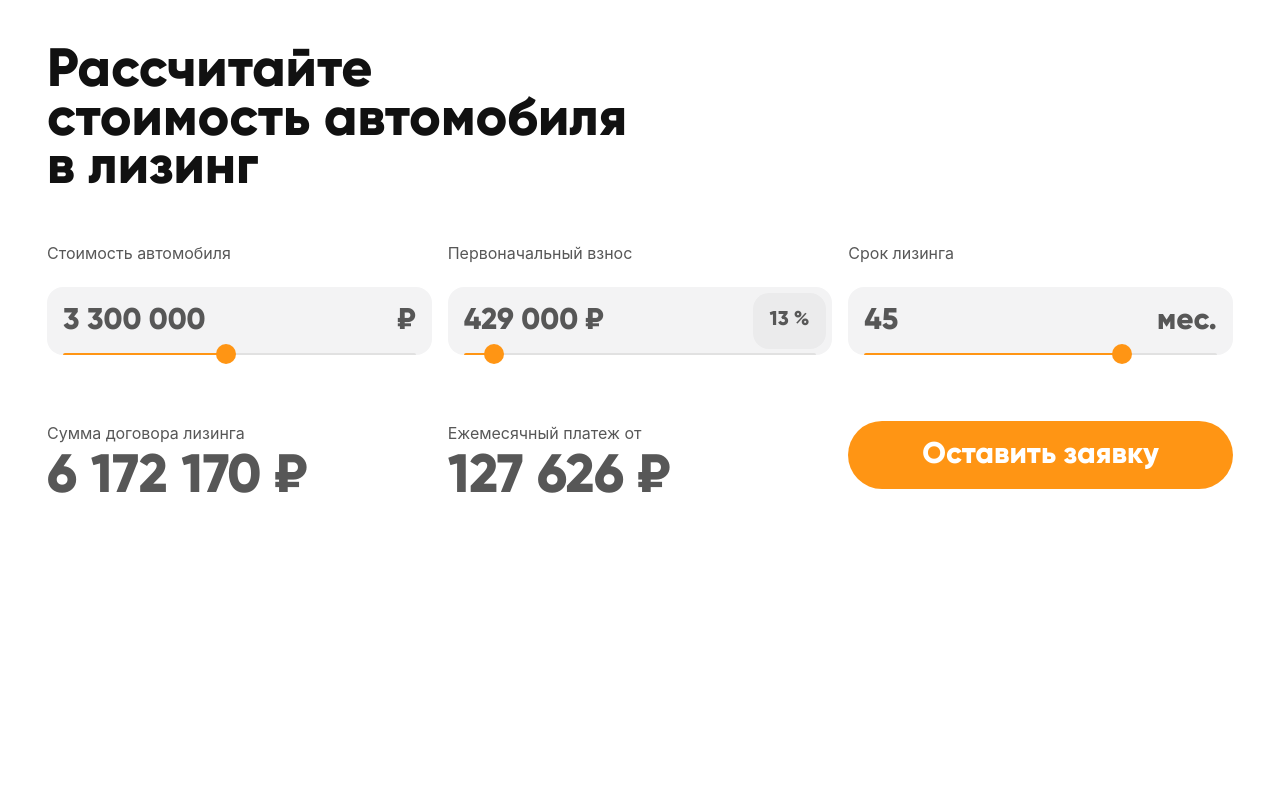
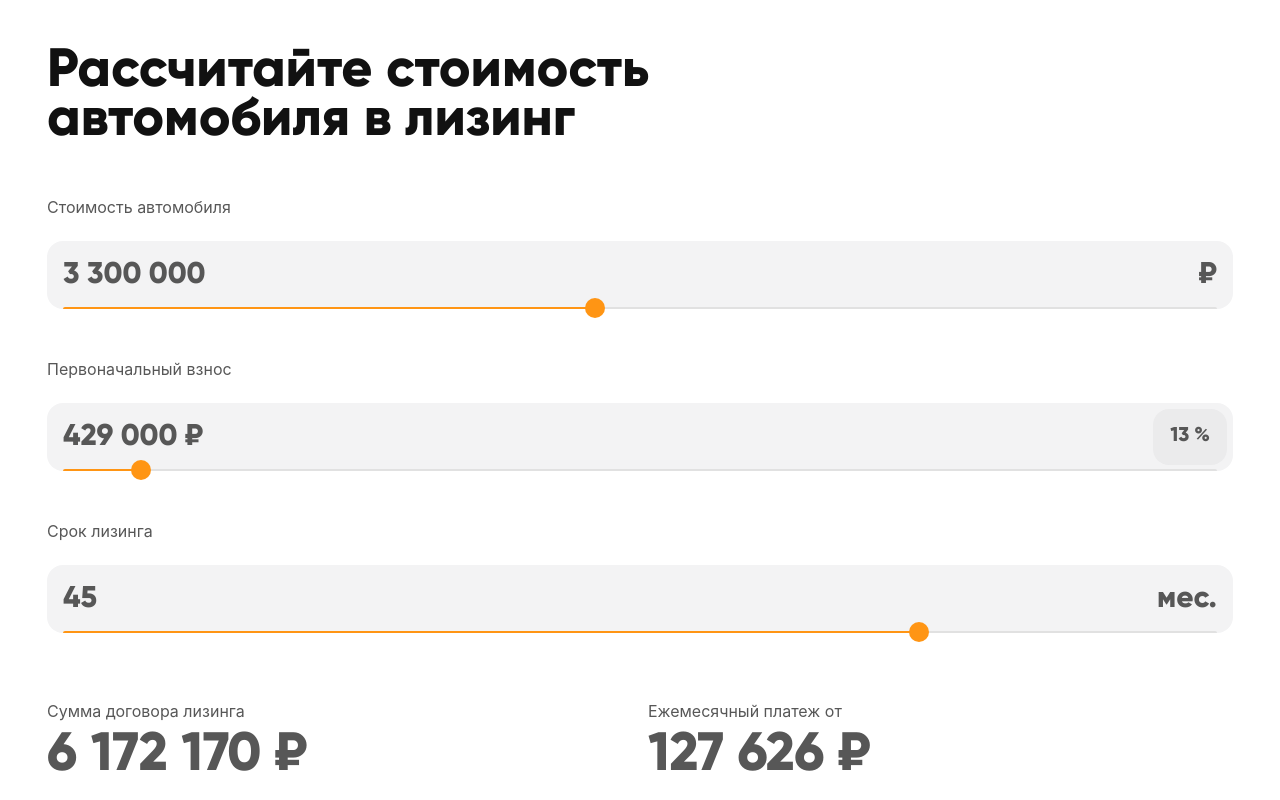
Before and after one commit to M3RCURRRY/oxem-leasing, a React (Create React App) app: page / in a window 1280 px wide. Shown: the top 800 px of the page. Built offline with nearby package versions, Linux system fonts and the light colour scheme.

Commit message:
adaptive grid

```diff
--- a/src/App.css
+++ b/src/App.css
@@ -1,13 +1,8 @@
 .container {
   display: grid;
-  grid-template-columns: repeat(6, 1fr);
+  grid-template-columns: repeat(12, 1fr);
   gap: 50px 16px;
   grid-auto-rows: minmax(100px, auto);
-}
-
-.header {
-  grid-column: 1 / 4;
-  grid-row: 1;
 }
 
 .header-font {
@@ -20,35 +15,40 @@
   font-weight: 800;
 }
 
-/* lg layout */
+/* lg layout grid items */
 
-.lg-slider-first {
-  grid-column: 1 / 3;
+.header {
+  grid-column: 1 / 7;
+  grid-row: 1;
+}
+
+.slider-first {
+  grid-column: 1 / 5;
   grid-row: 2;
 }
 
-.lg-slider-second {
-  grid-column: 3 / 5;
+.slider-second {
+  grid-column: 5 / 9;
   grid-row: 2;
 }
 
-.lg-slider-third {
-  grid-column: 5 / 7;
+.slider-third {
+  grid-column: 9 / 13;
   grid-row: 2;
 }
 
-.lg-result-first {
-  grid-column: 1 / 3;
+.result-first {
+  grid-column: 1 / 5;
   grid-row: 3;
 }
 
-.lg-result-second {
-  grid-column: 3 / 5;
+.result-second {
+  grid-column: 5 / 9;
   grid-row: 3;
 }
 
-.lg-button {
-  grid-column: 5 / 7;
+.grid-button {
+  grid-column: 9 / 13;
   grid-row: 3;
 }
 
@@ -58,8 +58,132 @@
   align-items: center;
 }
 
+/* querries  */
+
 /* md layout */
+@media screen and (min-width: 1024px) and (max-width: 1440px) {
+  .container {
+    grid-template-columns: repeat(6, 1fr);
+  }
+
+  .header {
+    grid-column: 1 / 5;
+    grid-row: 1;
+  }
+
+  .slider-first {
+    grid-column: 1 / 7;
+    grid-row: 2;
+  }
+
+  .slider-second {
+    grid-column: 1 / 7;
+    grid-row: 3;
+  }
+
+  .slider-third {
+    grid-column: 1 / 7;
+    grid-row: 4;
+  }
+
+  .result-first {
+    grid-column: 1 / 4;
+    grid-row: 5;
+  }
+
+  .result-second {
+    grid-column: 4 / 7;
+    grid-row: 5;
+  }
+
+  .grid-button {
+    grid-column: 1 / 3;
+    grid-row: 6;
+  }
+}
 
 /* sm layout */
 
+@media screen and (min-width: 768px) and (max-width: 1023px) {
+  .container {
+    grid-template-columns: repeat(4, 1fr);
+  }
+
+  .header {
+    grid-column: 1 / 5;
+    grid-row: 1;
+  }
+
+  .slider-first {
+    grid-column: 1 / 5;
+    grid-row: 2;
+  }
+
+  .slider-second {
+    grid-column: 1 / 5;
+    grid-row: 3;
+  }
+
+  .slider-third {
+    grid-column: 1 / 5;
+    grid-row: 4;
+  }
+
+  .result-first {
+    grid-column: 1 / 3;
+    grid-row: 5;
+  }
+
+  .result-second {
+    grid-column: 3 / 5;
+    grid-row: 5;
+  }
+
+  .grid-button {
+    grid-column: 1 / 3;
+    grid-row: 6;
+  }
+}
+
 /* xs layout */
+
+@media screen and (max-width: 767px) {
+  .container {
+    grid-template-columns: repeat(2, 1fr);
+  }
+
+  .header {
+    grid-column: 1 / 3;
+    grid-row: 1;
+  }
+
+  .slider-first {
+    grid-column: 1 / 3;
+    grid-row: 2;
+  }
+
+  .slider-second {
+    grid-column: 1 / 3;
+    grid-row: 3;
+  }
+
+  .slider-third {
+    grid-column: 1 / 3;
+    grid-row: 4;
+  }
+
+  .result-first {
+    grid-column: 1 / 3;
+    grid-row: 5;
+  }
+
+  .result-second {
+    grid-column: 1 / 3;
+    grid-row: 6;
+  }
+
+  .grid-button {
+    grid-column: 1 / 3;
+    grid-row: 7;
+  }
+}
--- a/src/App.js
+++ b/src/App.js
@@ -97,7 +97,7 @@ function App() {
             Рассчитайте стоимость автомобиля в лизинг
           </header>
         </div>
-        <div className="lg-slider-first">
+        <div className="slider-first">
           <Slider
             title={sliderData.cost.title}
             minValue={sliderData.cost.minValue}
@@ -108,7 +108,7 @@ function App() {
             onChange={dispatch}
           />
         </div>
-        <div className="lg-slider-second">
+        <div className="slider-second">
           <MarkedSlider
             title={sliderData.deposit.title}
             minValue={sliderData.deposit.minValue}
@@ -119,7 +119,7 @@ function App() {
             onChange={dispatch}
           />
         </div>
-        <div className="lg-slider-third">
+        <div className="slider-third">
           <Slider
             title={sliderData.time.title}
             minValue={sliderData.time.minValue}
@@ -130,21 +130,21 @@ function App() {
             onChange={dispatch}
           />
         </div>
-        <div className="lg-result-first">
+        <div className="result-first">
           <ResultItem
             title={sliderData.finalCost.title}
             mark={sliderData.finalCost.mark}
             value={state.finalCost}
           />
         </div>
-        <div className="lg-result-second">
+        <div className="result-second">
           <ResultItem
             title={sliderData.monthly.title}
             mark={sliderData.monthly.mark}
             value={state.monthly}
           />
         </div>
-        <div className="lg-button alignCenter">
+        <div className="grid-button alignCenter">
           <Button content={"Оставить заявку"} onClick={postHandler} isDisabled={false}/>
         </div>
       </div>
```
